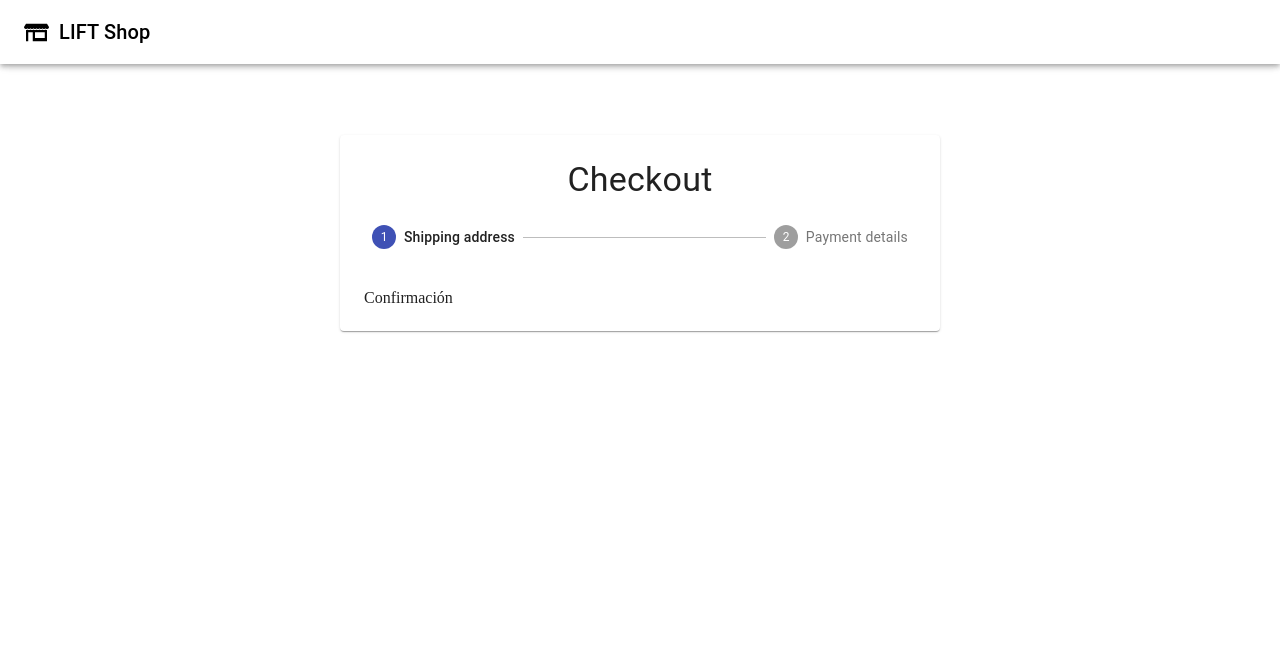
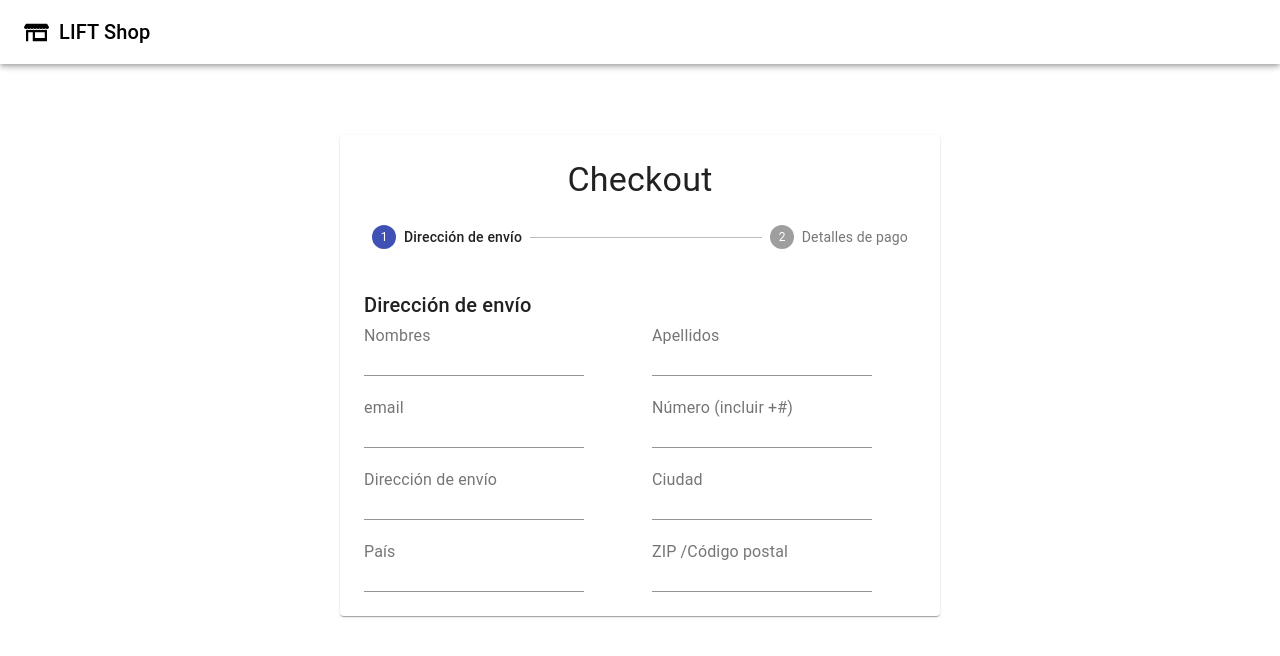
Before and after one commit to javobarreda/E-commerce-simple-en-REACT, a React (Create React App) app: page /checkout in a window 1280 px wide. Shown: the top 656 px of the page. Built offline with nearby package versions, Linux system fonts and the light colour scheme; no server answers.

Commit message:
agregue ahora el checkout con direccion

```diff
--- a/src/components/CheckoutForm/AddressForm.jsx
+++ b/src/components/CheckoutForm/AddressForm.jsx
@@ -1,11 +1,31 @@
 import React from 'react'
+import { InputLabel, Select, MenuItem, Button, Grid, Typography} from '@material-ui/core';
+import { useForm, FormProvider } from 'react-hook-form';
+//importamos inputlabel, select,menuitem y otros elementos que nos serviran para el form de dirección
+import  FormInput from './CustomTextField';
+//const methods es para usar form, nos dara todos lso metodos para correr el form
+const AddressForm = () => {
+    const methods = useForm();
 
-const AddressForm = () => {
     return (
-        <div>
-            Formulario de envío
-        </div>
-    )
+        <>
+            <Typography variant="h6" gutterBottom>Dirección de envío</Typography>
+            <FormProvider {...methods}>
+                <form onSubmit=''>
+                    <Grid container spacing={3}>
+                        <FormInput required name='firstName' label='Nombres'/>
+                        <FormInput required name='lastName' label='Apellidos'/>
+                        <FormInput required name='email' label='email'/>
+                        <FormInput required name='phoneNumber' label='Número (incluir +#)'/>
+                        <FormInput required name='homeAddress' label='Dirección de envío'/>
+                        <FormInput required name='city' label='Ciudad'/>
+                        <FormInput required name='country' label='País'/>
+                        <FormInput required name='ZIP' label='ZIP /Código postal'/>
+                    </Grid>
+                </form>
+            </FormProvider>
+        </>
+    );
 }
 
 export default AddressForm
--- a/src/components/CheckoutForm/Checkout/Checkout.jsx
+++ b/src/components/CheckoutForm/Checkout/Checkout.jsx
@@ -1,14 +1,16 @@
-import React, {useState} from 'react'
+import React, {useState} from 'react';
 import {Paper, Stepper, Step, StepLabel, Typography, CircularProgress, Divider, Button} from '@material-ui/core';
 import useStyles from './styles';
+
+//improtamos ambos js docs donde tengo el address y payment://
 import AddressForm from '../AddressForm';
 import PaymentForm from '../PaymentForm';
-
+// importamos muchas funciones de materialui.
 //El stepper se mueve mientras nosotros avanzamos, es como el seguidos de cada paso.
-const steps = ['Shipping address', 'Payment details'];
-
+const steps = ['Dirección de envío', 'Detalles de pago'];
+//el useState nos ayuda para ir cambiando los estados de cada una de las partes. Si ponemos 1, o 2 o 0, lo estariamos haciendo de manera manual. Dado que son 3 pasos
 const Checkout = () => {
-    const [activeStep, setActiveStep] = useState(2);
+    const [activeStep, setActiveStep] = useState(0);
     const classes = useStyles();
 
     const Confirmation = () => (
@@ -16,19 +18,30 @@ const Checkout = () => {
             Confirmación
         </div>
 
-    )
+    );
+//el const form sirve para retornar informacion dependiendo del paso donde estamos. Si el activeStep es 0 mostraremos el addresform, la direccion,
 
+//pero si no estamos en el primero, etarmeos en el payment form.//
     const Form = () => activeStep === 0
-        ? <AddressForm />
-        : <PaymentForm />
+            ? <AddressForm />
+            : <PaymentForm />
+
     //el addres from y el payment estan listos para el primer paso, ellos estan cambiando. Luego el confirmation viene cuando pasemos estos pasos
+    //el espaciado se encuentra en el toolbar. El main tiene un classname, dentro un componente paper. Luego un tipography, donde hay una variante h4, que se alinea al centro el cual dice checkout
+
+    //El stepper es lo que se mueve mientras mas avanzando en pasos. En pirimer lugar hay un activeSTEP el cual lo actualizamos con un state, un estado.
+
+    //Dentro del Stepper debemos matchear los pasos. Para eso declaramos const steps, los cuales son shipping addres y payment details. SON 2.
+
+
+    //TENEMOS 3 COMPONENTES, EL ADDRESS Y EL PAYMENT FORM. PARA LA PRIMERA PARTE, DESPUES LA CONFIRMACIÓN. Si se confirman ambos seguimos, sino  se retorna al form
     return (
         <>
            <div className={classes.toolbar} />
            <main className={classes.layout}>
                 <Paper className={classes.paper}>
                     <Typography variant="h4" align="center">Checkout</Typography>
-                    <Stepper activeStep={0} className={classes.stepper}>
+                    <Stepper activeStep={activeStep} className={classes.stepper}>
                         {steps.map((step) => (
                             <Step key={step}>
                                 <StepLabel>{step}</StepLabel>
@@ -41,5 +54,5 @@ const Checkout = () => {
         </>
     )
 }
-
+//La función map() Map es una función que te permite transformar los elementos de una lista y que devuelve una nueva lista con los elementos transformados
 export default Checkout
--- /dev/null
+++ b/src/components/CheckoutForm/CustomTextField.jsx
@@ -0,0 +1,30 @@
+import React from 'react';
+import {TextField, Grid, InputLabel} from '@material-ui/core';
+import { useFormContext, Controller } from 'react-hook-form';
+// en rpimer lugar, lo que retornara es un grid con diversos tamaños, xs de 12 y sm de 7
+//Luego tendrmeos un controller, nos permite usar otros inputs o campos de texto como si nada
+
+
+//Es un poco complejo de entender, pero es la manera de insertar el react hook form
+const FormInput = ({ name, label, required }) => {
+    const { control } = useFormContext();
+//Ahora tenemos cómo expresar el campo de texto para nuestro formulario
+    return (
+        <Grid item xs={12} sm={6}>
+            <InputLabel>{label}</InputLabel>
+            <Controller
+                render={({ field }) => <TextField {...field} />}
+                name={name}
+                control={control}
+                fullWidth
+                label={label}
+                required={required}
+                variant="outlined"
+            />
+        </Grid>
+    );
+}
+// todas las propiedades son a full width, debemos darles un nombre
+// un label, props y debemos saber si el campo es requerido, viniendo de props tambien.
+export default FormInput;
+//ahora importemos todo esto
```
